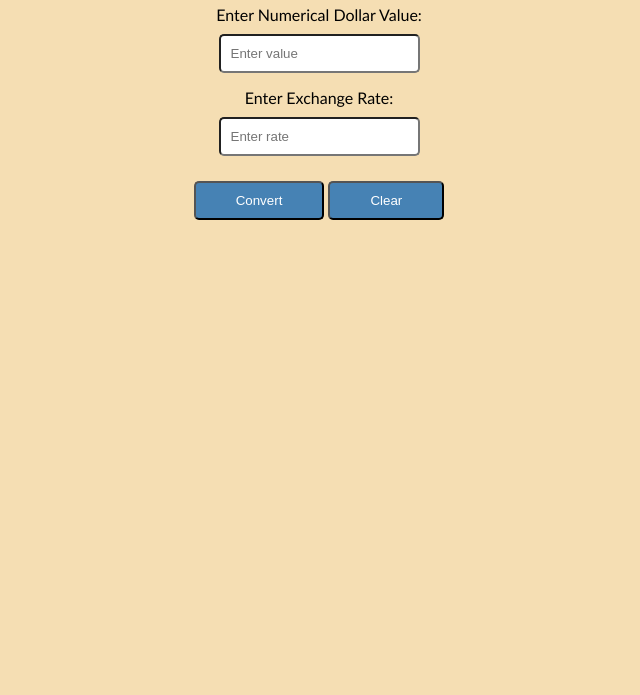
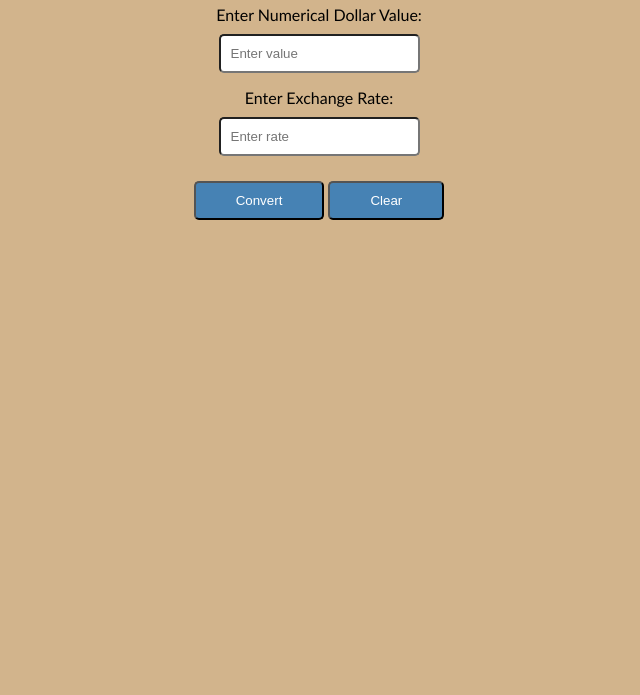
Before and after one commit to ammarqaiser/Numeric_to_tex_Calulator, a plain HTML site: page index.html in a window 1280 px wide. Shown: the part 105-800 px from the top of the page, without its empty margins (321-961 px from the left). Drawn offline with Linux system fonts and the light colour scheme.

Commit message:
color change

```diff
--- a/style.css
+++ b/style.css
@@ -1,6 +1,6 @@
 
 body {
-    background-color:wheat;
+    background-color:tan;
             text-align: center;
             margin: 50px;
             font-family:'Trebuchet MS', 'Lucida Sans Unicode', 'Lucida Grande', 'Lucida Sans', Arial, sans-serif;
```
